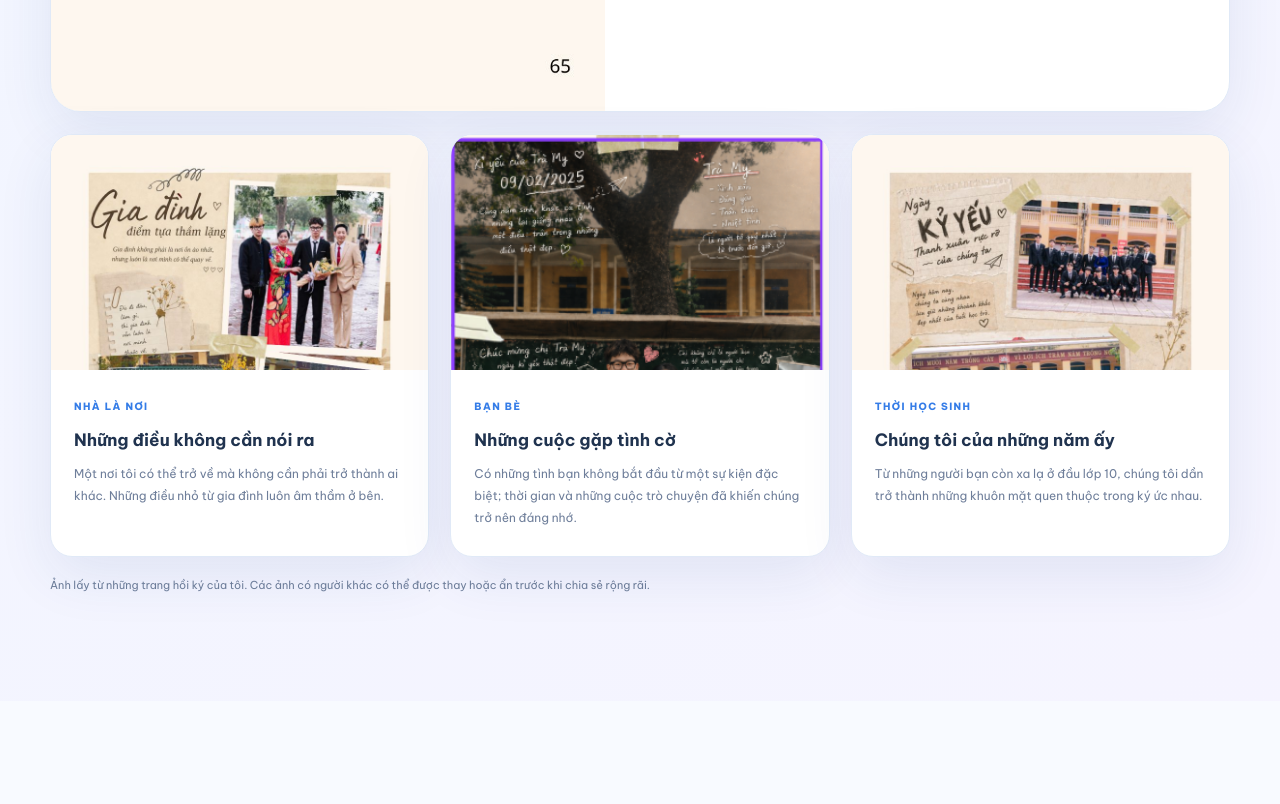
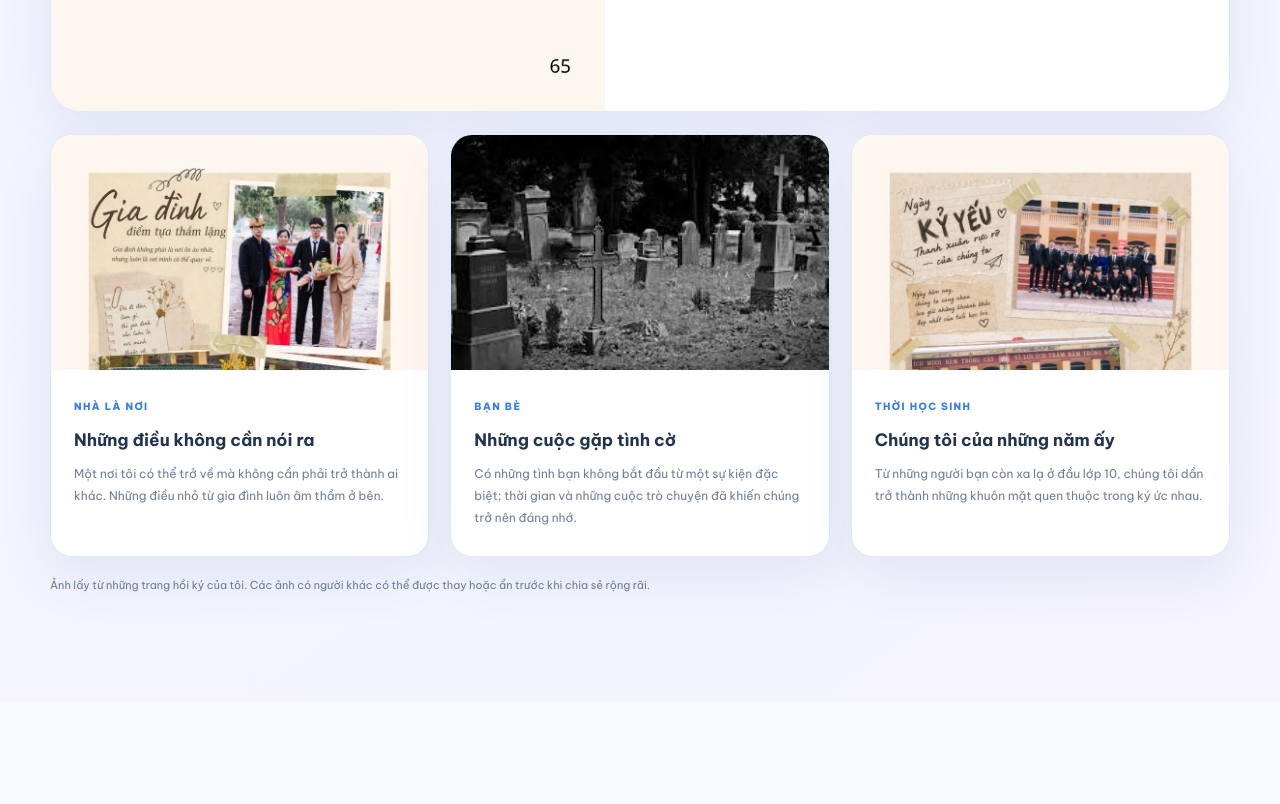
Before and after one commit to phamducmanh2th/phamducmanh, a plain HTML site: page index.html in a window 1280 px wide. Shown: the part 5280-6084 px from the top of the page. Drawn offline with nearby package versions, Linux system fonts and the light colour scheme.

Commit message:
Update index.html

```diff
--- a/index.html
+++ b/index.html
@@ -108,7 +108,7 @@
         <div class="memory-feature reveal"><div class="memory-feature-photo"><img src="assets/ky-yeu-gia-dinh.jpg" loading="lazy" alt="Trang sách về ngày kỷ yếu và kỷ niệm gia đình" /></div><div class="memory-feature-copy"><span class="eyebrow">FAMILY FIRST</span><h3>Một bức ảnh, một nơi để trở về.</h3><p>Tôi lớn lên trong gia đình bốn người. Bố mẹ làm nông, quen với những công việc vất vả của làng quê. Sự yêu thương trong nhà không phải lúc nào cũng thể hiện bằng lời nói.</p><p>Trong cuốn hồi ký, tôi kể về một ngày kỷ yếu đầu năm 2025. Giữa những cơn mưa nhẹ, cả gia đình cùng đứng chung trong một khung hình. Đó là điều giản dị mà tôi muốn lưu giữ thật lâu.</p><span class="memory-mini">Gia đình · Năm cuối cấp · Kỷ yếu</span></div></div>
         <div class="memory-cards">
           <article class="memory-card reveal"><img src="assets/album-gia-dinh.jpg" loading="lazy" alt="Trang album ảnh gia đình từ hồi ký" /><div><span class="memory-category">NHÀ LÀ NƠI</span><h3>Những điều không cần nói ra</h3><p>Một nơi tôi có thể trở về mà không cần phải trở thành ai khác. Những điều nhỏ từ gia đình luôn âm thầm ở bên.</p></div></article>
-          <article class="memory-card reveal"><img src="assets/tramy.jpg" loading="lazy" alt="Trang ảnh và kỷ niệm trong hồi ký" /><div><span class="memory-category">BẠN BÈ</span><h3>Những cuộc gặp tình cờ</h3><p>Có những tình bạn không bắt đầu từ một sự kiện đặc biệt; thời gian và những cuộc trò chuyện đã khiến chúng trở nên đáng nhớ.</p></div></article>
+          <article class="memory-card reveal"><img src="assets/ma.jpg" loading="lazy" alt="Trang ảnh và kỷ niệm trong hồi ký" /><div><span class="memory-category">BẠN BÈ</span><h3>Những cuộc gặp tình cờ</h3><p>Có những tình bạn không bắt đầu từ một sự kiện đặc biệt; thời gian và những cuộc trò chuyện đã khiến chúng trở nên đáng nhớ.</p></div></article>
           <article class="memory-card reveal"><img src="assets/ky-yeu-lop.jpg" loading="lazy" alt="Trang kỷ yếu thời học sinh từ cuốn hồi ký" /><div><span class="memory-category">THỜI HỌC SINH</span><h3>Chúng tôi của những năm ấy</h3><p>Từ những người bạn còn xa lạ ở đầu lớp 10, chúng tôi dần trở thành những khuôn mặt quen thuộc trong ký ức nhau.</p></div></article>
         </div>
         <p class="gallery-note">Ảnh lấy từ những trang hồi ký của tôi. Các ảnh có người khác có thể được thay hoặc ẩn trước khi chia sẻ rộng rãi.</p>
```
